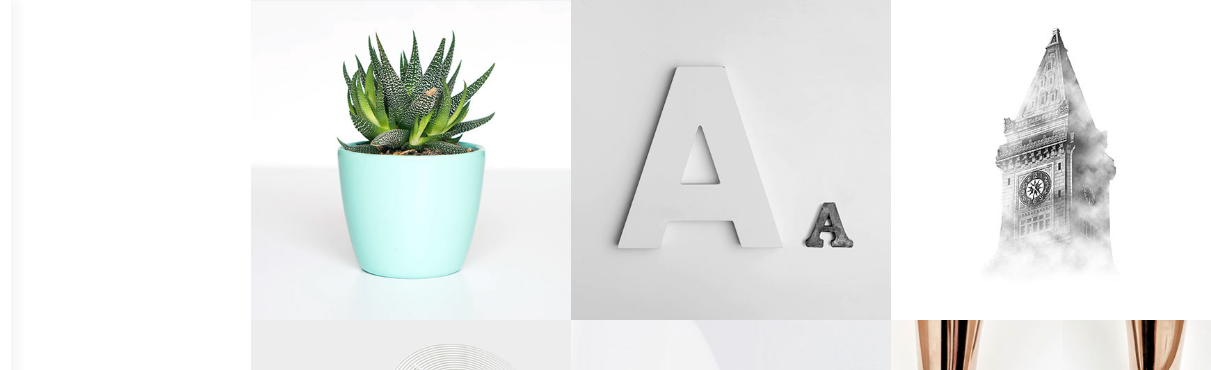
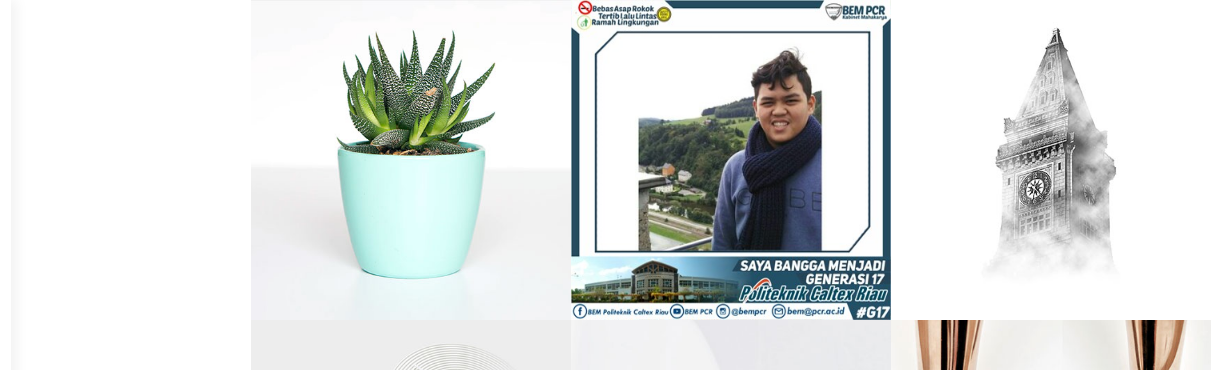
Before and after one commit to masrilpars/masrilr, a plain HTML site: page index.html in a window 1280 px wide. Shown: the top 370 px of the page, 69-1280 px from the left. Drawn offline with nearby package versions, Linux system fonts and the light colour scheme.

Commit message:
Update index.html

```diff
--- a/index.html
+++ b/index.html
@@ -104,7 +104,7 @@ Copyright &copy;<script>document.write(new Date().getFullYear());</script> All r
             <div class="col-12 col-md-6 col-lg-3 no-padding">
                 <div class="portfolio-content">
                     <figure>
-                        <img src="images/3.jpg" alt="">
+                        <img src="images/dhika.jpg" alt="">
                     </figure>
 
                     <div class="entry-content flex flex-column align-items-center justify-content-center">
```
